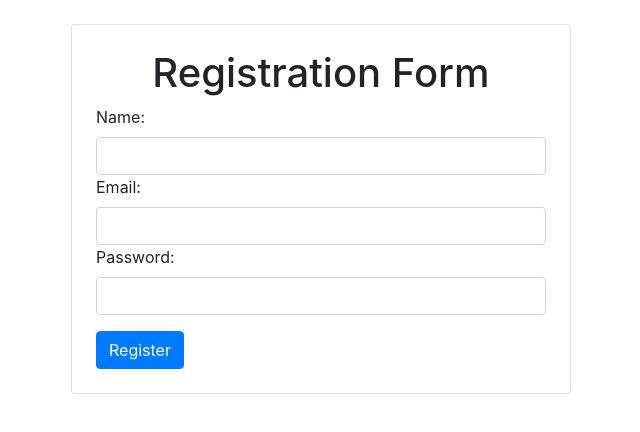
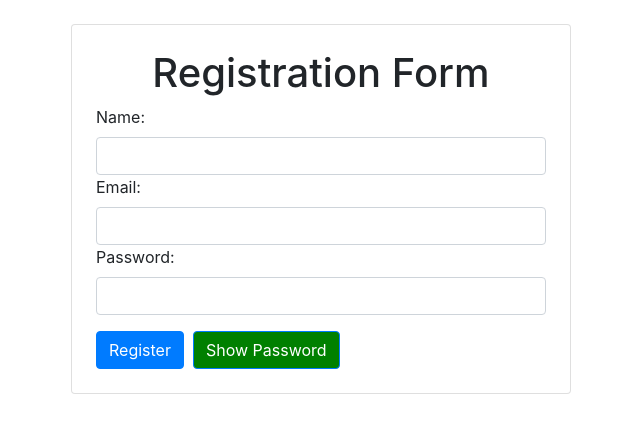
Before and after one commit to imamantripathi/my-app, a React (Create React App) app: page / in a window 1280 px wide. Shown: the top 432 px of the page, without its empty margins (319-959 px from the left). Built offline with nearby package versions, Linux system fonts and the light colour scheme.

Commit message:
Added Show & Hide Password button

```diff
--- a/src/App.js
+++ b/src/App.js
@@ -12,6 +12,8 @@ class App extends Component {
       name: null,
       email: null,
       password: null,
+      showPass:false,
+
     };
   }
   registrationHandler = (event) => {
@@ -23,13 +25,18 @@ class App extends Component {
       name,email,password,isRegistered:true,
      })
   };
+  showPassword = ()=>{
+this.setState({
+  showPass: !this.state.showPass,
+})
+  }
   render() {
     return (
       <div>
         {this.state.isRegistered ? (
           <Greet name={this.state.name} email={this.state.email}></Greet>
         ) : (
-          <Register submit={this.registrationHandler}></Register>
+          <Register showPass={this.state.showPass} click={this.showPassword} submit={this.registrationHandler}></Register>
         )}
       </div>
     );
--- a/src/component/register.js
+++ b/src/component/register.js
@@ -1,19 +1,40 @@
 import React from "react";
 
 export default function register(props) {
+    // Edit show and Hide Password
+  let btnStyle;
+  let passwordBoxType= "Password";
+  btnStyle = { backgroundColor: "green" };
+  let btnText = "Show Password";
+  if (props.showPass === true) {
+    btnStyle.backgroundColor = "red";
+    btnText = "Hide Password";
+    passwordBoxType= "Text";
+  }
   return (
     <div className="container card p-4 mt-4 registered-container">
-        <h1 className="text-center">Registration Form</h1>
+      <h1 className="text-center">Registration Form</h1>
       <form onSubmit={props.submit}>
         <div className="form-group">
           <label htmlFor="name">Name:</label> &nbsp;
-          <input type="text" name="name" className="form-control" />
+          <input type="text" name="name" required className="form-control" />
           <label htmlFor="email">Email:</label> &nbsp;
-          <input type="email" name="email" className="form-control" />
+          <input type="email" name="email" required className="form-control" />
           <label htmlFor="password">Password:</label> &nbsp;
-          <input type="Password" name="password" className="form-control" />
+          <input type={passwordBoxType} name="password" required className="form-control" />
         </div>
-        <button type="submit" className="btn btn-primary" >Register</button>
+        <button type="submit" className="btn btn-primary">
+          Register
+        </button>{" "}
+        &nbsp;
+        <button
+          type="button"
+          className="btn btn-primary"
+          onClick={props.click}
+          style={btnStyle}
+        >
+          {btnText}
+        </button>
       </form>
     </div>
   );
```
Also changed, not shown: 1 other file (tests, documents, lock files or other folders).
